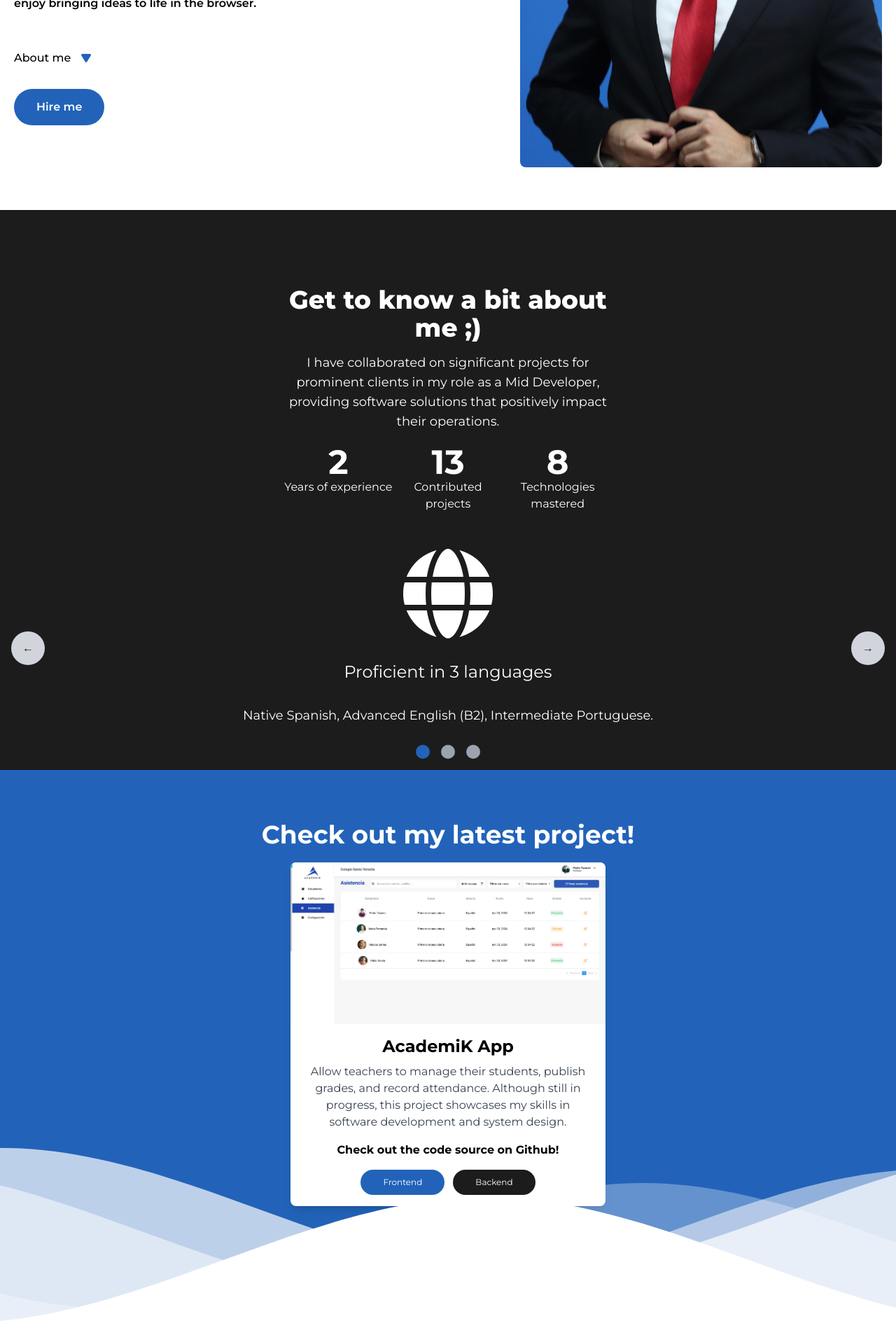
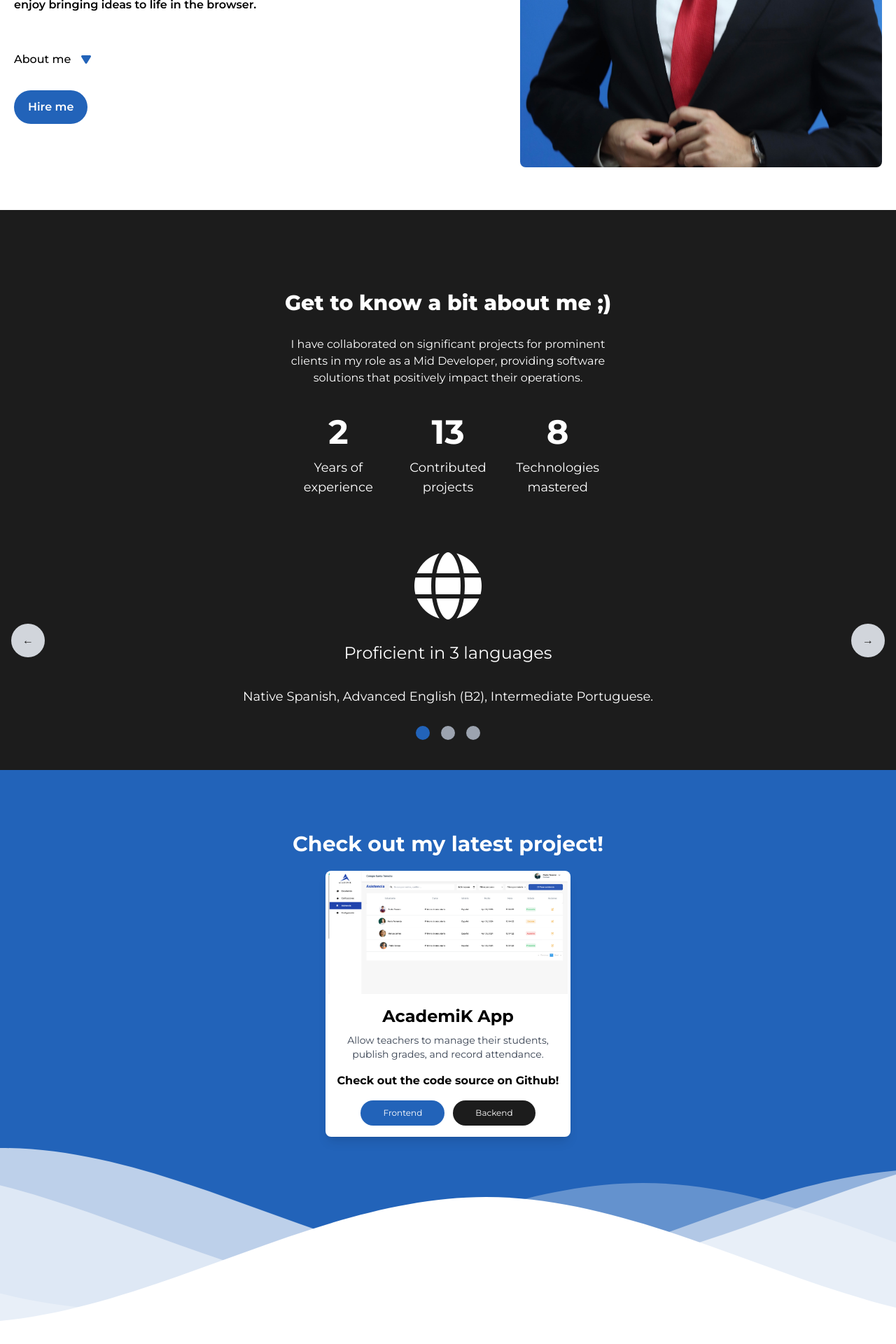
Before and after one commit to nasserissat/web-portafolio, an Angular app: page /home in a window 1280 px wide. Shown: the part 500-2420 px from the top of the page at 70% size. Built offline with nearby package versions, Linux system fonts and the light colour scheme.

Commit message:
xl responsive bugfix

```diff
--- a/src/app/components/container.component.ts
+++ b/src/app/components/container.component.ts
@@ -21,9 +21,9 @@ import { Component } from "@angular/core";
                 </ul>
             </nav>
             <div class="hidden lg:flex items-center">
-              <button (click)="scrollTo('contact')" class="button primary py-4 px-6 cursor-pointer">
+              <button (click)="scrollTo('contact')" class="button primary py-4 px-6 xl:mt-2 cursor-pointer">
                 Contact me
-                <i class="fa-solid fa-handshake text-white pl-4"></i>
+                <i class="fa-solid fa-handshake text-white pl-1.5"></i>
               </button>
             </div>
           </header>
--- a/src/app/pages/main.page.ts
+++ b/src/app/pages/main.page.ts
@@ -14,7 +14,7 @@ import emailjs from '@emailjs/browser';
             <p class="font-semibold text-5xl lg:text-[82px]">
                 I'm <span class="text-primary">Nasser</span>
             </p>
-            <typer class="flex font-semibold text-2xl lg:text-[62px]"></typer>
+            <typer class="flex font-semibold text-2xl lg:text-[52px]"></typer>
             <p class="font-semibold leading-7 lg:w-1/2 text-justify mt-5">
             I love to code things from scratch, and enjoy bringing ideas to life in the browser.
             </p>
@@ -32,8 +32,8 @@ import emailjs from '@emailjs/browser';
 
     <section #aboutSection id="about" class="grid bg-tertiary text-secondary h-screen overflow-x-hidden overflow-y-hidden pt-[9vh]">
         <div class="grid cols-span-12 items-center text-center p-5 lg:mx-[385px]">
-            <h1 class="title font-bold text-xl lg:text-4xl py-4">Get to know a bit about me ;)</h1>
-            <p class="xs:text-sm sm:text-base md:text-lg text-center">
+            <h1 class="title font-bold text-xl lg:text-3xl py-4">Get to know a bit about me ;)</h1>
+            <p class="xs:text-sm sm:text-base  text-center">
             I have collaborated on significant projects for prominent clients in my role as a Mid Developer, providing software solutions that positively impact their operations.
             </p>
         </div>
@@ -46,7 +46,7 @@ import emailjs from '@emailjs/browser';
                 </app-animated-number>
             </div>
         </div>
-        <div class="grid grid-cols-3 text-center p-5 pt-0 pb-0 lg:pb-5 lg:mx-[385px] _text-xs ">
+        <div class="grid grid-cols-3 text-center p-5 pt-0 pb-0 lg:pb-5 lg:mx-[385px] _text-xs xl:text-lg">
             <h3>Years of experience</h3>
             <h3>Contributed projects</h3>
             <h3>Technologies mastered</h3>
@@ -57,23 +57,23 @@ import emailjs from '@emailjs/browser';
         (mouseenter)="stopCarousel()"
         (mouseleave)="startCarousel()">
         <div class="flex-none w-full text-center" *ngFor="let slide of customSlides">
-                <i class="{{slide.icon}} text-white text-7xl xl:text-9xl max-h-44 pt-8"></i>
+                <i class="{{slide.icon}} text-white text-7xl xl:text-8xl max-h-44 pt-8"></i>
                   <div class="text-xl md:text-2xl py-8">{{ slide.title }}</div>
                   <div class="md:text-lg px-3 mb-16 text-sm">{{ slide.description }}</div>
             </div>
         </app-carousel>
     </section>
     <section id="portafolio" class="wave-flex flex flex-col relative w-screen h-screen bg-primary pt-[9vh] sm:max-w-[100vw] xs:px-1 sm:px-0">
-        <h1 class="sub-title text-secondary px-1">Check out my latest project!</h1>
+        <h1 class="sub-title text-secondary px-1 mt-4">Check out my latest project!</h1>
         <div class="flex-1 p-5 ">
-            <div  *ngFor="let project of projects" class="flex flex-col items-center justify-center bg-white shadow-lg rounded-lg md:w-[450px]">
-            <img [src]="project.img" alt="{{ project.title }}" class="rounded-t-lg object-contain max-h-64">
+            <div  *ngFor="let project of projects" class="flex flex-col items-center justify-center bg-white shadow-lg rounded-lg md:w-[350px]">
+            <img [src]="project.img" alt="{{ project.title }}" class="rounded-t-lg object-contain md:max-h-44">
             <div class="p-4">
                 <h2 class="text-2xl font-bold mb-2">{{ project.title }}</h2>
-                <p class="text-gray-700 min-h-24 xs:text-sm  md:text-base">{{ project.description }}</p>
+                <p class="text-gray-700  xs:text-sm  md:text-base xl:text-sm">{{ project.description }}</p>
             </div>
             <b class="xs:text-sm sm:text-base">Check out the code source on Github!</b>
-            <div class="flex w-full items-center p-4 justify-center space-x-3 ">
+            <div class="flex w-full items-center p-4 justify-center space-x-3">
                 <a href="https://github.com/nasserissat/AcademiK-Frontend" target="_blank" class="button-small bg-primary text-white hover:scale-105 duration-200 ease-in cursor-pointer hover:opacity-90 shine-effect">Frontend</a>
                 <a href="https://github.com/nasserissat/AcademiK" target="_blank" class="button-small bg-tertiary text-white hover:scale-105 duration-200 ease-in cursor-pointer hover:bg-gray-700 shine-effect">Backend</a>
             </div>
@@ -419,7 +419,7 @@ export class MainPage {
       projects: Slider[] = [
         {img: 'assets/attendance-ak.png',
         title: 'AcademiK App',
-        description: 'Allow teachers to manage their students, publish grades, and record attendance. Although still in progress, this project showcases my skills in software development and system design.',
+        description: 'Allow teachers to manage their students, publish grades, and record attendance.',
         icon: 'fa-solid fa-globe'}
       ];
       technologies = [
--- a/src/styles.scss
+++ b/src/styles.scss
@@ -15,13 +15,13 @@ $secondary-color: #001F3F; //o este color verde oscuro#36574f
 
 
 .title{
-    @apply text-3xl md:text-4xl xl:text-6xl font-extrabold;
+    @apply text-3xl md:text-4xl xl:text-5xl font-extrabold;
 }
 .title-2{
   @apply text-4xl md:text-5xl xl:text-6xl tracking-wider font-bold;
 }
 .sub-title{
-    @apply  text-2xl md:text-3xl xl:text-4xl font-bold;
+    @apply  text-2xl md:text-3xl xl:text-3xl font-bold;
 }
 // buttons
 .button-small {
@@ -34,7 +34,7 @@ $secondary-color: #001F3F; //o este color verde oscuro#36574f
     }
 }
 .button {
-    @apply px-8 py-3.5 rounded-full duration-200 cursor-pointer;
+    @apply px-5 py-3 rounded-full duration-200 cursor-pointer;
 
     &.primary{
         @apply bg-primary text-white shine-effect hover:scale-105 ease-in-out;
```
